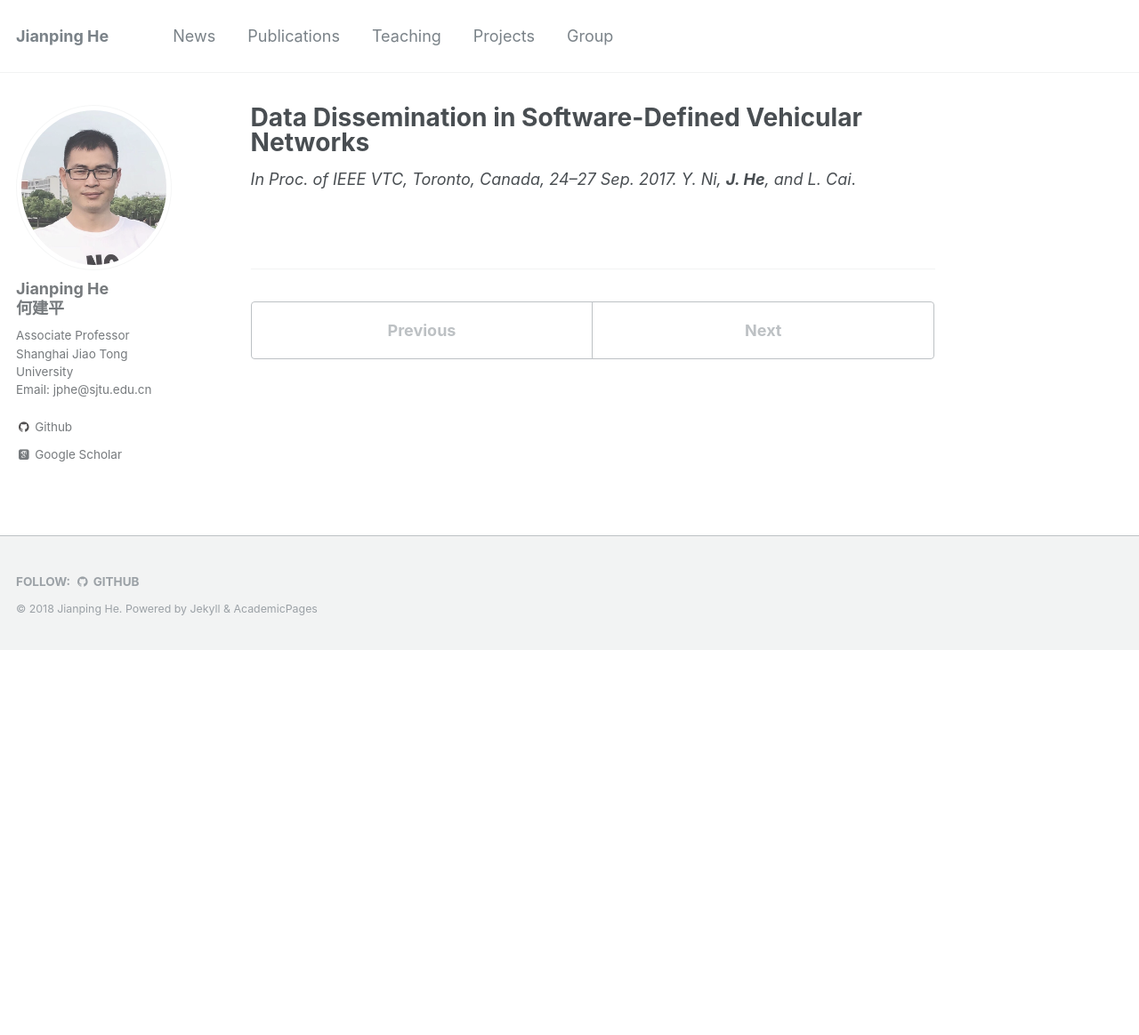
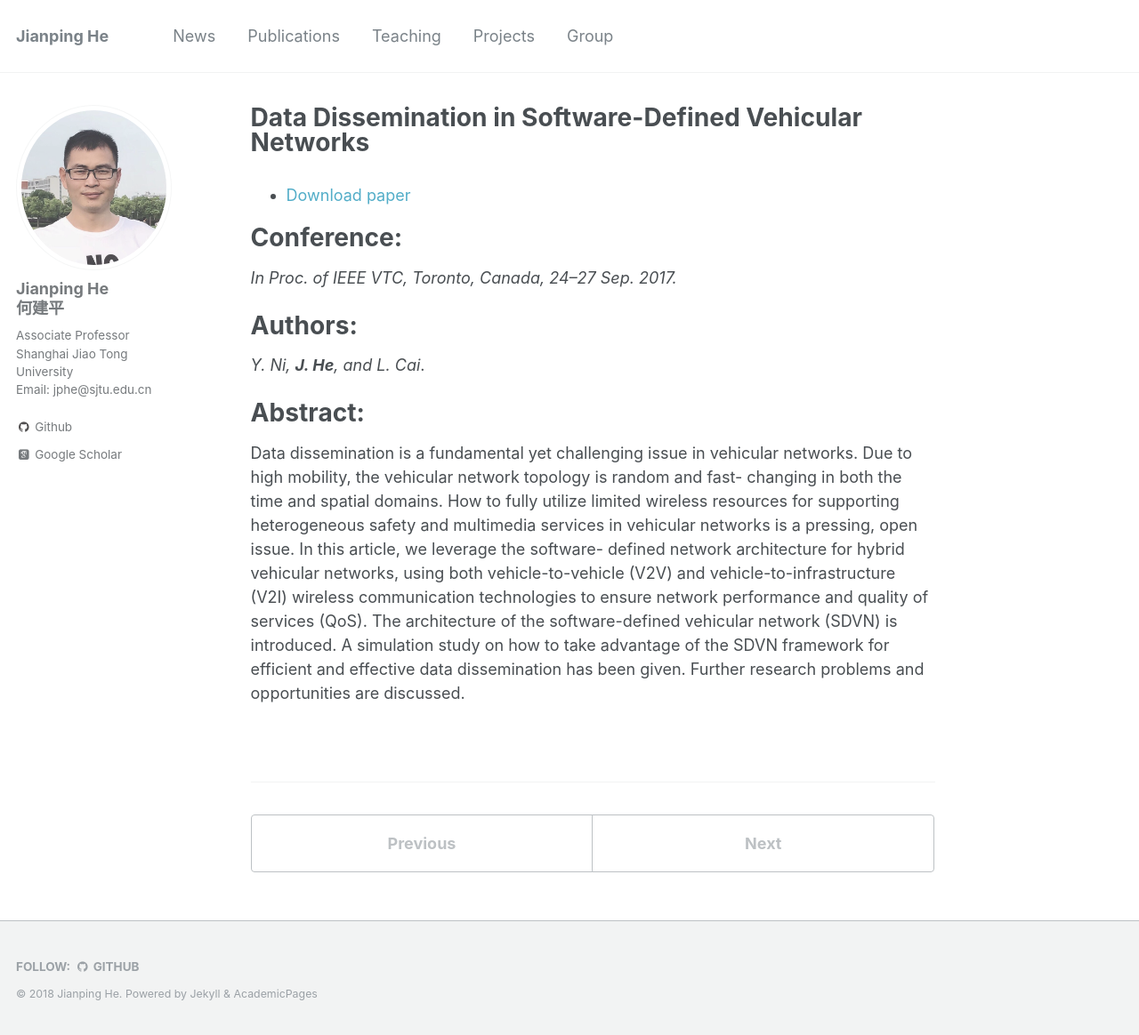
Before and after one commit to jiangshuozz/Jianping-He.github.io, a Jekyll site: the page built from _publications/2017-09-24-Data-Dissemination.md, in a window 1280 px wide and 1164 px high. Shown: the whole window at 89% size. Built offline with Jekyll 4.4.1, drawn with Linux system fonts in a browser that asks for light colours; some web fonts are replaced.

Commit message:
Update 2017-09-24-Data-Dissemination.md

```diff
--- a/_publications/2017-09-24-Data-Dissemination.md
+++ b/_publications/2017-09-24-Data-Dissemination.md
@@ -8,5 +8,17 @@ venue: '--'
 #paperurl: ''
 #citation: ''
 ---
+
+- [Download paper](https://ieeexplore.ieee.org/abstract/document/8288206/)
+
+Conference:
+===
 *In Proc. of IEEE VTC, Toronto, Canada, 24–27 Sep. 2017.*
+
+Authors:
+===
 *Y. Ni, **J. He**, and L. Cai*.
+
+Abstract:
+===
+Data dissemination is a fundamental yet challenging issue in vehicular networks. Due to high mobility, the vehicular network topology is random and fast- changing in both the time and spatial domains. How to fully utilize limited wireless resources for supporting heterogeneous safety and multimedia services in vehicular networks is a pressing, open issue. In this article, we leverage the software- defined network architecture for hybrid vehicular networks, using both vehicle-to-vehicle (V2V) and vehicle-to-infrastructure (V2I) wireless communication technologies to ensure network performance and quality of services (QoS). The architecture of the software-defined vehicular network (SDVN) is introduced. A simulation study on how to take advantage of the SDVN framework for efficient and effective data dissemination has been given. Further research problems and opportunities are discussed.
```
